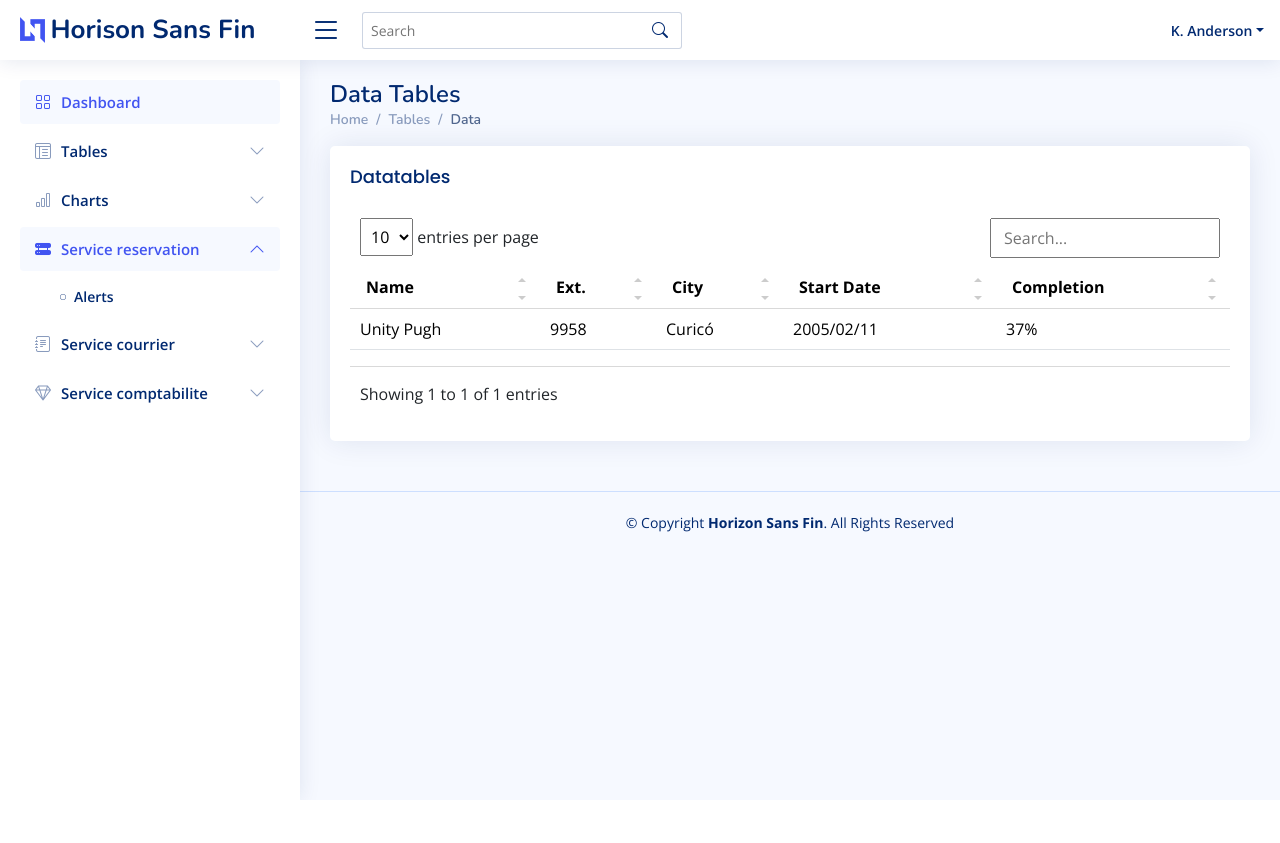
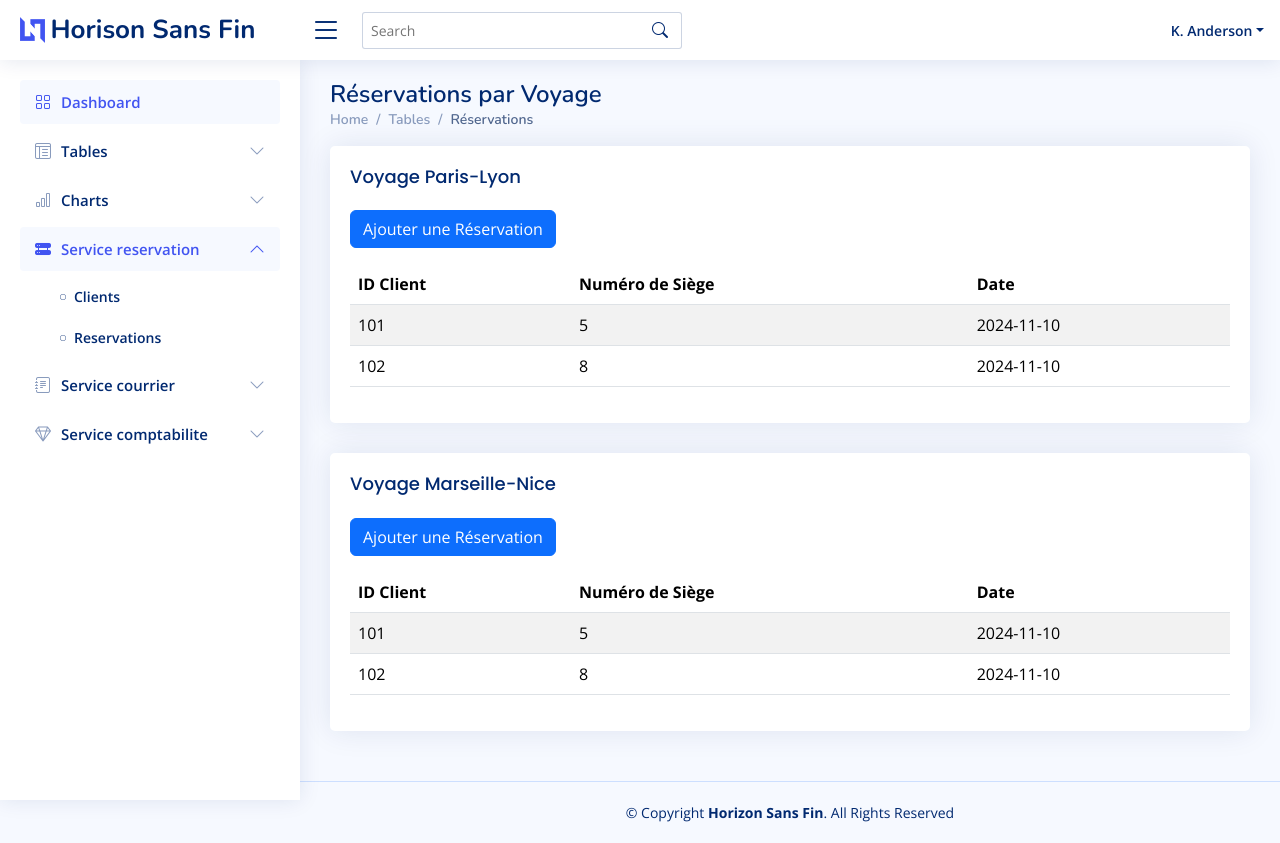
Before and after one commit to fops4/Horizon_sans_fin, a PHP site: page /reservation.php in a window 1280 px wide, after a click on "Service reservation". Before the commit the page ends 800 px from the top, so only its background shows below. Run offline with PHP 8.4, Linux system fonts and the light colour scheme; some libraries are stand-ins or nearby versions.

Commit message:
ajout backend

```diff
--- a/NiceAdmin/header.php
+++ b/NiceAdmin/header.php
@@ -85,11 +85,6 @@
         </a>
         <ul id="tables-nav" class="nav-content collapse " data-bs-parent="#sidebar-nav">
           <li>
-            <a href="tables-data.php">
-              <i class="bi bi-circle"></i><span>Clients</span>
-            </a>
-          </li>
-          <li>
             <a href="chauffeur.php">
               <i class="bi bi-circle"></i><span>Chauffeurs</span>
             </a>
@@ -129,16 +124,6 @@
               <i class="bi bi-circle"></i><span>Avis</span>
             </a>
           </li>
-          <li>
-            <a href="Colis.php">
-              <i class="bi bi-circle"></i><span>Colis</span>
-            </a>
-          </li>
-          <li>
-            <a href="reservation.php">
-              <i class="bi bi-circle"></i><span>reservation</span>
-            </a>
-          </li>
         </ul>
       </li><!-- End Tables Nav -->
 
@@ -173,8 +158,13 @@
         </a>
         <ul id="components-nav" class="nav-content collapse" data-bs-parent="#sidebar-nav">
           <li>
-            <a href="components-alerts.php">
-              <i class="bi bi-circle"></i><span>Alerts</span>
+            <a href="tables-data.php">
+              <i class="bi bi-circle"></i><span>Clients</span>
+            </a>
+          </li>
+          <li>
+            <a href="reservation.php">
+              <i class="bi bi-circle"></i><span>Reservations</span>
             </a>
           </li>
         </ul>
@@ -186,8 +176,13 @@
         </a>
         <ul id="forms-nav" class="nav-content collapse " data-bs-parent="#sidebar-nav">
           <li>
-            <a href="forms-elements.php">
-              <i class="bi bi-circle"></i><span>Form Elements</span>
+            <a href="Colis.php">
+              <i class="bi bi-circle"></i><span>Colis</span>
+            </a>
+          </li>
+          <li>
+            <a href="tables-data.php">
+              <i class="bi bi-circle"></i><span>Clients</span>
             </a>
           </li>
         </ul>
--- a/NiceAdmin/reservation.php
+++ b/NiceAdmin/reservation.php
@@ -5,7 +5,7 @@
   <meta charset="utf-8">
   <meta content="width=device-width, initial-scale=1.0" name="viewport">
 
-  <title>Horison Sans Fin</title>
+  <title>Horizon Sans Fin</title>
   <meta content="" name="description">
   <meta content="" name="keywords">
 
@@ -28,24 +28,22 @@
 
   <!-- Template Main CSS File -->
   <link href="assets/css/style.css" rel="stylesheet">
-
+  <link href="form.css" rel="stylesheet">
 </head>
 
 <body>
 
-<?php
-  include 'header.php';
-  ?>
+<?php include 'header.php'; ?>
 
 <main id="main" class="main">
 
   <div class="pagetitle">
-      <h1>Data Tables</h1>
+    <h1>Réservations par Voyage</h1>
     <nav>
       <ol class="breadcrumb">
         <li class="breadcrumb-item"><a href="index.html">Home</a></li>
         <li class="breadcrumb-item">Tables</li>
-          <li class="breadcrumb-item active">Data</li>
+        <li class="breadcrumb-item active">Réservations</li>
       </ol>
     </nav>
   </div><!-- End Page Title -->
@@ -54,46 +52,96 @@
     <div class="row">
       <div class="col-lg-12">
 
-          <div class="card">
-            <div class="card-body">
-              <h5 class="card-title">Datatables</h5>
-              <!-- Table with stripped rows -->
-              <table class="table datatable">
-                <thead>
-                  <tr>
-                    <th>
-                      <b>N</b>ame
-                    </th>
-                    <th>Ext.</th>
-                    <th>City</th>
-                    <th data-type="date" data-format="YYYY/DD/MM">Start Date</th>
-                    <th>Completion</th>
-                  </tr>
-                </thead>
-                <tbody>
-                  <tr>
-                    <td>Unity Pugh</td>
-                    <td>9958</td>
-                    <td>Curicó</td>
-                    <td>2005/02/11</td>
-                    <td>37%</td>
-                  </tr>
-                </tbody>
-              </table>
-              <!-- End Table with stripped rows -->
+        <?php
+        // Exemple de données de voyages. À remplacer par une requête à votre base de données.
+        $voyages = [
+          ["id" => 1, "nom" => "Voyage Paris-Lyon"],
+          ["id" => 2, "nom" => "Voyage Marseille-Nice"]
+        ];
 
-            </div>
-          </div>
+        // Boucle pour chaque voyage
+        foreach ($voyages as $voyage) {
+          echo "<div class='card'>";
+          echo "<div class='card-body'>";
+          echo "<h5 class='card-title'>" . $voyage['nom'] . "</h5>";
+
+          // Bouton pour ajouter une nouvelle réservation
+          echo "<button class='btn btn-primary mb-3' onclick='openModal(" . $voyage['id'] . ")'>Ajouter une Réservation</button>";
+
+          // Tableau des réservations pour ce voyage
+          echo "<table class='table table-striped'>";
+          echo "<thead><tr><th>ID Client</th><th>Numéro de Siège</th><th>Date</th></tr></thead>";
+          echo "<tbody>";
+
+          // Exemple de données de réservations. À remplacer par les données de votre base de données.
+          $reservations = [
+            ["id_client" => 101, "numero_siege" => 5, "date" => "2024-11-10"],
+            ["id_client" => 102, "numero_siege" => 8, "date" => "2024-11-10"]
+          ];
+
+          foreach ($reservations as $reservation) {
+            echo "<tr>";
+            echo "<td>" . $reservation['id_client'] . "</td>";
+            echo "<td>" . $reservation['numero_siege'] . "</td>";
+            echo "<td>" . $reservation['date'] . "</td>";
+            echo "</tr>";
+          }
+
+          echo "</tbody>";
+          echo "</table>";
+          echo "</div>";
+          echo "</div>";
+        }
+        ?>
 
       </div>
     </div>
   </section>
 
+  <!-- Modal pour ajouter une réservation -->
+  <div id="reservationModal" class="modal">
+    <div class="modal-content">
+      <span class="close" onclick="closeModal()">&times;</span>
+      <form id="reservationForm">
+        <div class="form-group">
+          <label for="client_id">ID Client:</label>
+          <input type="text" id="client_id" name="client_id" required>
+        </div>
+        <div class="form-group">
+          <label for="numero_siege">Numéro de Siège:</label>
+          <input type="text" id="numero_siege" name="numero_siege" required>
+        </div>
+        <div class="form-group">
+          <label for="date_reservation">Date:</label>
+          <input type="date" id="date_reservation" name="date_reservation" required>
+        </div>
+        <button type="submit" class="btn btn-primary">Ajouter la Réservation</button>
+      </form>
+    </div>
+  </div>
+
 </main><!-- End #main -->
 
-  <?php
-  include 'footer.php';
-  ?>
+<?php include 'footer.php'; ?>
+
+<!-- Scripts -->
+<script>
+  function openModal(voyageId) {
+    document.getElementById('reservationModal').style.display = 'block';
+    // Stockez l'ID du voyage dans un champ caché ou dans une variable pour l'envoyer au backend si nécessaire
+  }
+
+  function closeModal() {
+    document.getElementById('reservationModal').style.display = 'none';
+  }
+
+  // Ajout de l'événement de soumission du formulaire
+  document.getElementById('reservationForm').addEventListener('submit', function(event) {
+    event.preventDefault();
+    // Code pour envoyer la réservation au backend
+    closeModal();
+  });
+</script>
 
 </body>
 
```
Also changed, not shown: NiceAdmin/chauffeur.php (+5 -4 lines), NiceAdmin/colis.php (+5 -6 lines), NiceAdmin/modele.php (+5 -20 lines), NiceAdmin/modele_vehicule.php (+5 -13 lines), NiceAdmin/personnel.php (+5 -14 lines), NiceAdmin/tables-data.php (+32 -0 lines), NiceAdmin/trajet.php (+5 -12 lines), NiceAdmin/voyage.php (+5 -4 lines). Lines whose indentation alone changed are shown as unchanged.
